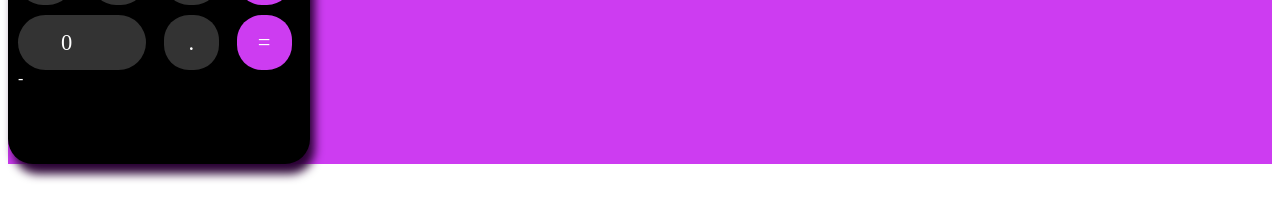
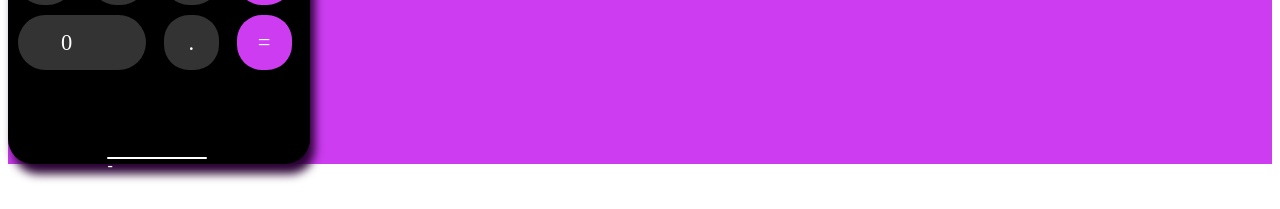
Before and after one commit to Oyeleye/Web-calculator, a React (Create React App) app: page / in a window 1280 px wide. Shown: the part 473-682 px from the top of the page. Built offline with nearby package versions, Linux system fonts and the light colour scheme.

Commit message:
Style bottom

```diff
--- a/src/Components/App/App.css
+++ b/src/Components/App/App.css
@@ -1,15 +1,15 @@
 .Body {
     background: #cd3cf1;
 }
-
 .App {
+    background: #000000;
+    border-radius: 25px;
+    box-shadow: 5px 10px 10px #2b0335;
+    color: #ffffff;
+    height: 609px;
+    padding: 10px;
+    position: relative;
     width: 281.5px;
-    height: 609px;
-    background: #000000;
-    color: #ffffff;
-    border-radius: 25px;
-    padding: 10px;
-    box-shadow: 5px 10px 10px #2b0335;
 }
 .top {
     height: 125px;
@@ -17,8 +17,8 @@
 }
 .display {
     font-size: 65px;
+    font-weight: 150;
     margin-bottom: 10px;
-    font-weight: 150;
     text-align: right;
 }
 .buttons {
@@ -27,3 +27,12 @@
     grid-template-rows: repeat(5, 1fr);
     grid-template-columns: repeat(4, 1fr);
 }
+.bottom {
+    position: absolute;
+    width: 100px;
+    height: 2.5px;
+    background: #ffffff;
+    bottom: 5px;
+    left:33%;
+    border-radius:4px;
+}
```
